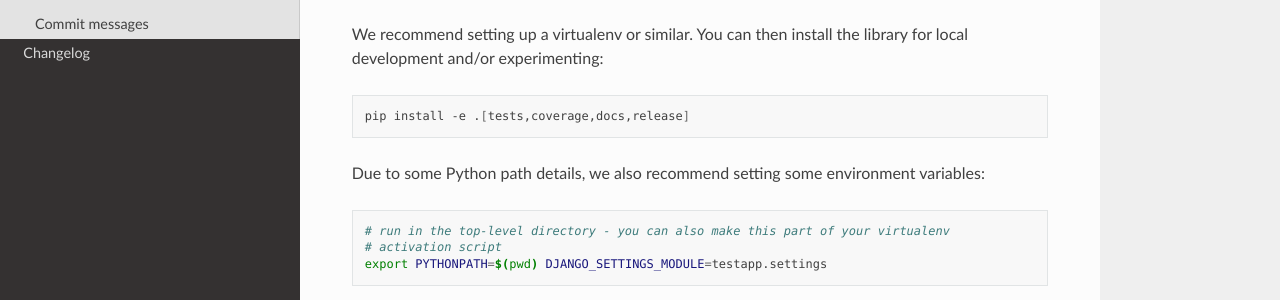
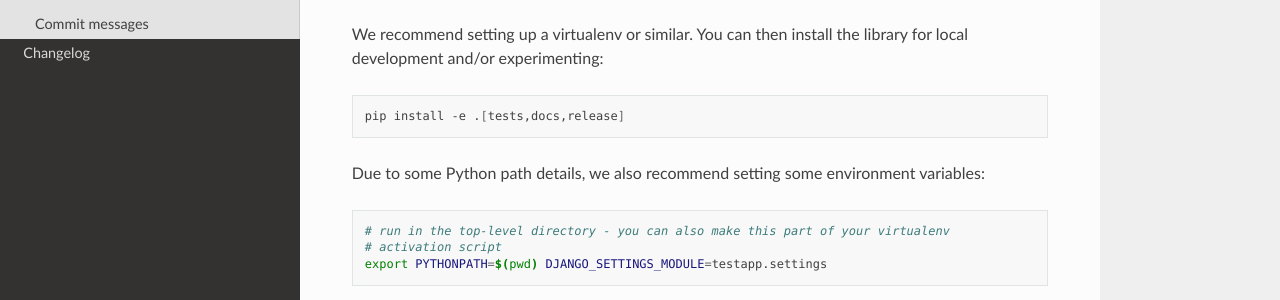
Before and after one commit to maykinmedia/maykin-2fa, a Sphinx documentation site: the page built from docs/contributing.rst, in a window 1280 px wide and 900 px high. Shown: the part 385-685 px from the top of the window. Built offline with Sphinx 7.4.7 and the Read the Docs theme 3.1.0, drawn with Linux system fonts in a browser that asks for light colours.

Commit message:
:heavy_minus_sign: Simplify optional dependency groups (for dev)
Twine is no longer needed, since we do automated releases via Github.

Coverage can always be installed with test deps rather than using a
separate dependency group.

```diff
--- a/docs/contributing.rst
+++ b/docs/contributing.rst
@@ -19,7 +19,7 @@
 
 .. code-block:: bash
 
-    pip install -e .[tests,coverage,docs,release]
+    pip install -e .[tests,docs,release]
 
 Due to some Python path details, we also recommend setting some environment variables:
 
--- a/pyproject.toml
+++ b/pyproject.toml
@@ -46,13 +46,11 @@
 tests = [
     "pytest",
     "pytest-django",
+    "pytest-cov",
     "tox",
     "isort",
     "black",
     "flake8",
-]
-coverage = [
-    "pytest-cov",
 ]
 docs = [
     "sphinx",
@@ -60,7 +58,6 @@
 ]
 release = [
     "bump-my-version",
-    "twine",
 ]
 
 [tool.setuptools.packages.find]
```
